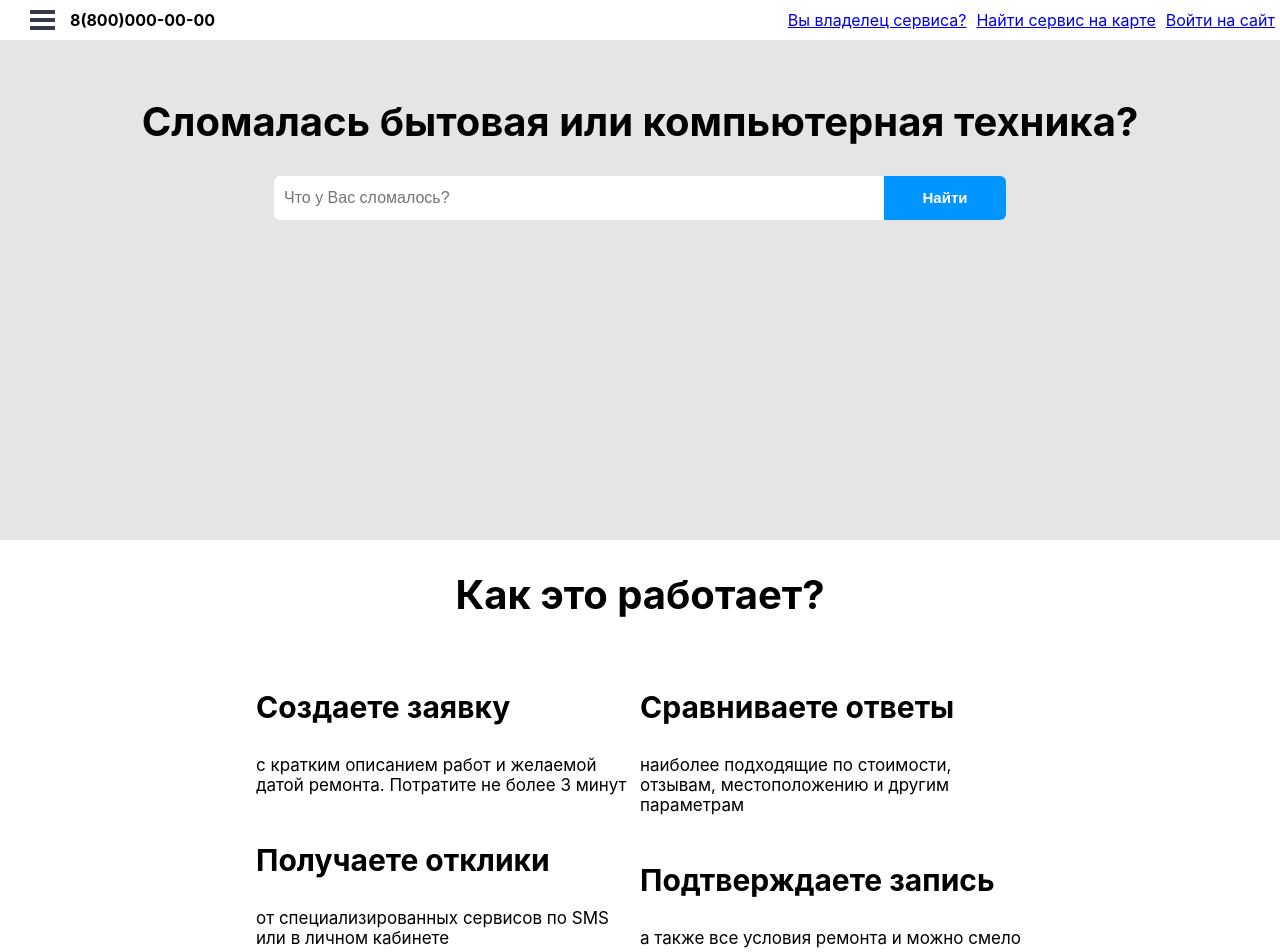
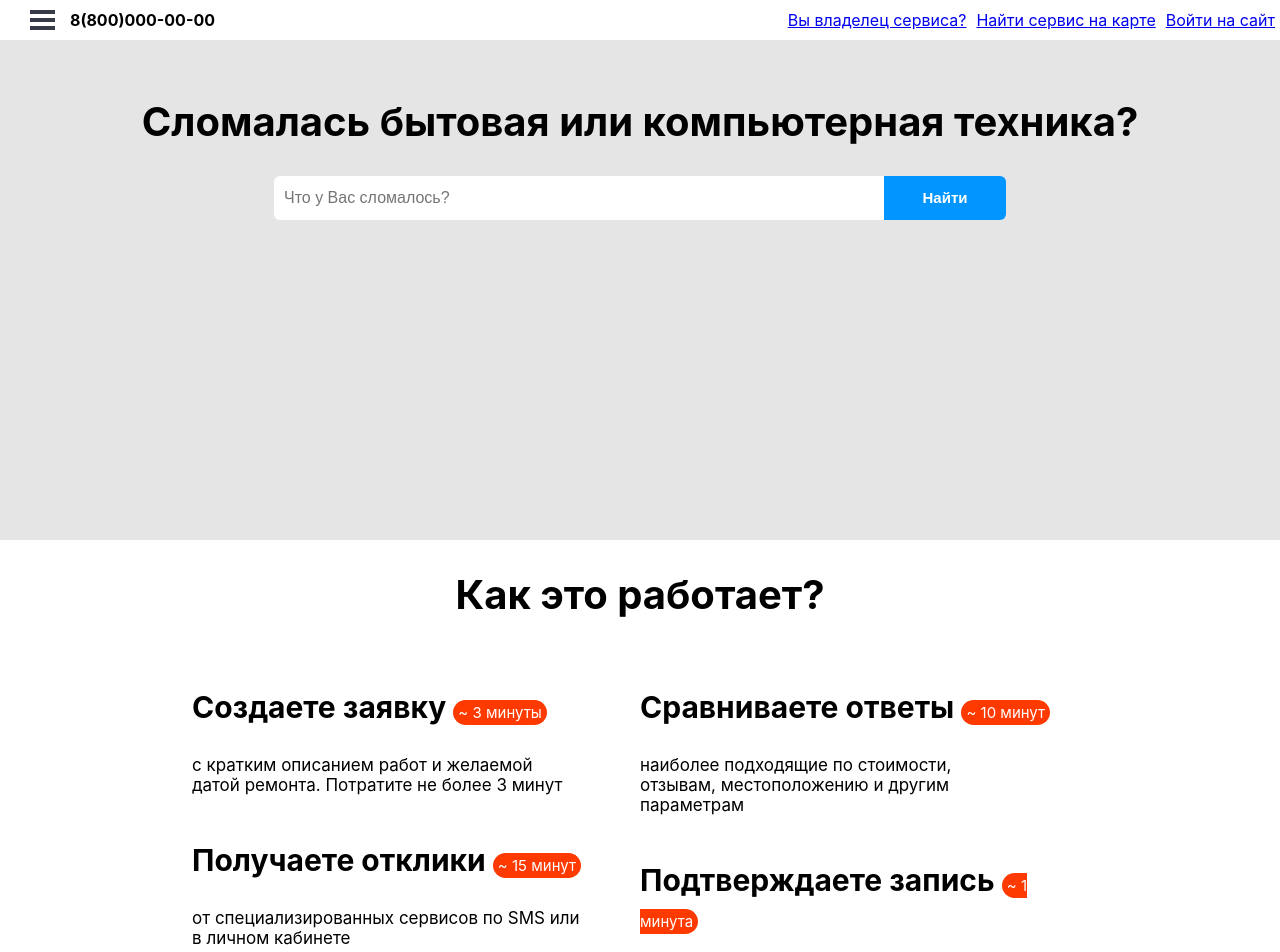
Before and after one commit to LaboroOptimus/bit-service, a React (Create React App) app: page / in a window 1280 px wide. Shown: the top 952 px of the page. Built offline with nearby package versions, Linux system fonts and the light colour scheme.

Commit message:
Добавил время в блок "Как это работает"

```diff
--- a/src/components/HowItWorks/HowItWorks.js
+++ b/src/components/HowItWorks/HowItWorks.js
@@ -12,7 +12,7 @@ const Wrapper = styled.div`
 const HowItWorksContainer = styled.div`
     display: flex;
     flex-direction: column;
-    width: 30%;
+    width: 35%;
 `;
 
 const HowItWorksTitle = styled.h3`
@@ -21,12 +21,21 @@ const HowItWorksTitle = styled.h3`
 
 const HowItWorksContent = styled.p`
     font-size: 17px;
+    padding-right: 60px;
 `
 const Title = styled.h2`
     text-align: center;
     font-size: 40px;
     margin-top: 30px;
     margin-bottom: 30px;
+`;
+const Time = styled.span`
+    font-size: 15px;
+    color: #fff;
+    background-color:#ff3a00;
+    border-radius: 20px;
+    font-weight: normal;
+    padding: 3px 5px;
 `;
 
 const HowItWorks = () => {
@@ -36,20 +45,20 @@ const HowItWorks = () => {
         <Wrapper>
             <HowItWorksContainer>
                 <div>
-                    <HowItWorksTitle>Создаете заявку</HowItWorksTitle>
+                    <HowItWorksTitle>Создаете заявку <Time>~ 3 минуты</Time></HowItWorksTitle>
                     <HowItWorksContent>с кратким описанием работ и желаемой датой ремонта. Потратите не более 3 минут</HowItWorksContent>
                 </div>
                 <div>
-                    <HowItWorksTitle>Получаете отклики</HowItWorksTitle>
+                    <HowItWorksTitle>Получаете отклики <Time>~ 15 минут</Time></HowItWorksTitle>
                     <HowItWorksContent>от специализированных сервисов по SMS или в личном кабинете</HowItWorksContent>
                 </div>
             </HowItWorksContainer>
             <HowItWorksContainer>
                 <div>
-                    <HowItWorksTitle>Сравниваете ответы</HowItWorksTitle>
+                    <HowItWorksTitle>Сравниваете ответы <Time>~ 10 минут</Time></HowItWorksTitle>
                     <HowItWorksContent>наиболее подходящие по стоимости, отзывам, местоположению и другим параметрам</HowItWorksContent></div>
                 <div>
-                    <HowItWorksTitle>Подтверждаете запись</HowItWorksTitle>
+                    <HowItWorksTitle>Подтверждаете запись <Time>~ 1 минута</Time></HowItWorksTitle>
                     <HowItWorksContent>а также все условия ремонта и можно смело ехать в автосервис</HowItWorksContent>
                 </div>
             </HowItWorksContainer>
```
